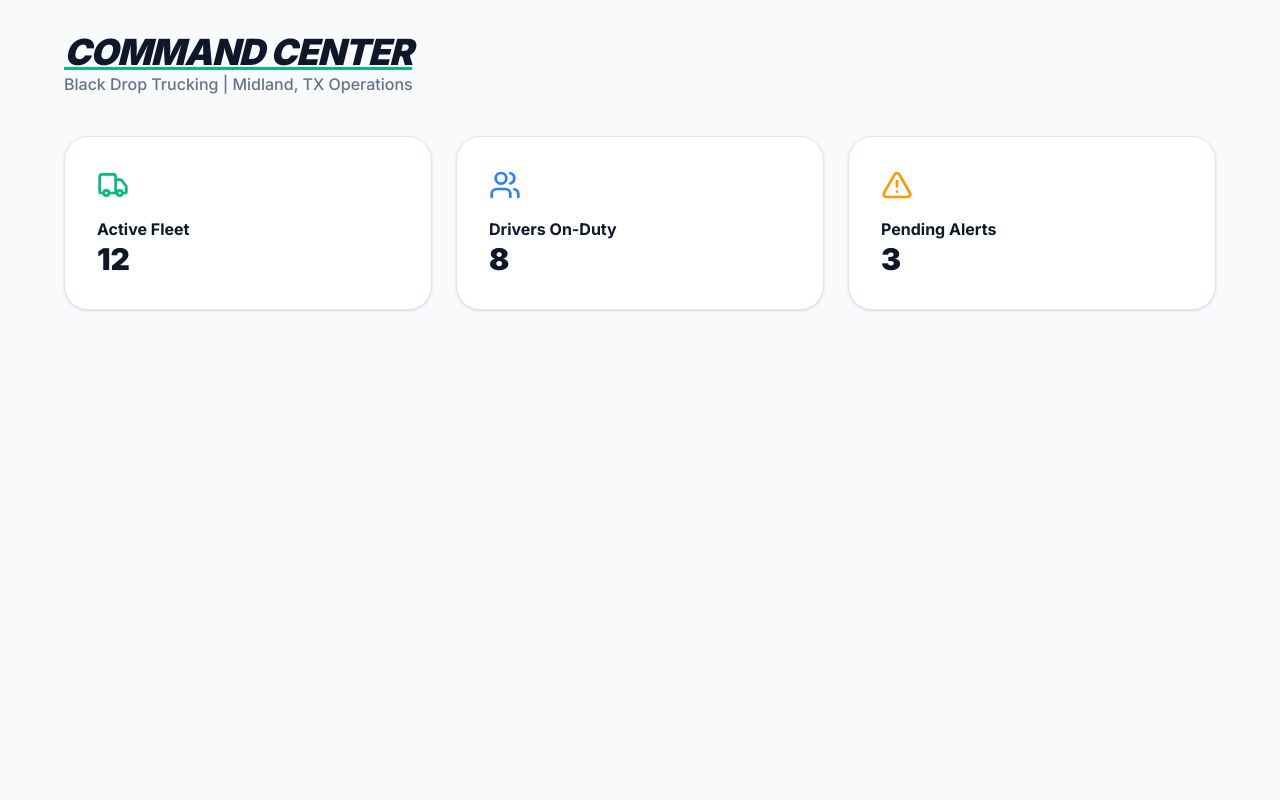
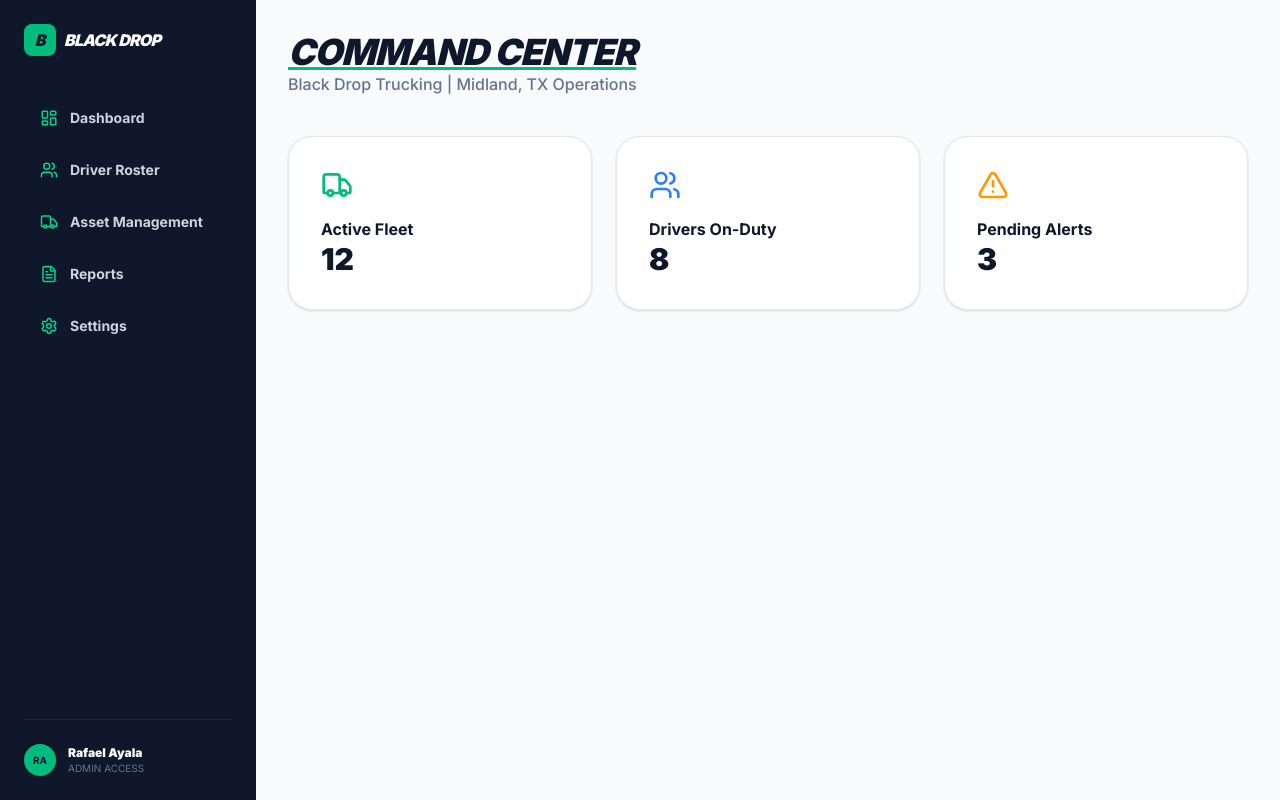
Before and after one commit to rafa09122007-svg/black-drop-compliance, a Next.js app: page / in a window 1280 px wide. Built offline with nearby package versions, Linux system fonts and the light colour scheme.

Commit message:
Restored sidebar navigation to root layout

```diff
--- a/app/layout.tsx
+++ b/app/layout.tsx
@@ -1,20 +1,54 @@
-import type { Metadata } from "next";
+"use client";
+import * as Lucide from 'lucide-react';
 import { Inter } from "next/font/google";
 import "./globals.css";
+import Link from 'next/link';
 
 const inter = Inter({ subsets: ["latin"] });
 
-export default function RootLayout({
-  children,
-}: {
-  children: React.ReactNode;
-}) {
+export default function RootLayout({ children }: { children: React.ReactNode }) {
+  const menuItems = [
+    { name: 'Dashboard', icon: 'LayoutDashboard', href: '/' },
+    { name: 'Driver Roster', icon: 'Users', href: '/drivers' },
+    { name: 'Asset Management', icon: 'Truck', href: '/assets' },
+    { name: 'Reports', icon: 'FileText', href: '/reports' },
+    { name: 'Settings', icon: 'Settings', href: '/settings' },
+  ];
+
   return (
     <html lang="en">
       <body className={inter.className}>
         <div className="flex min-h-screen bg-slate-50">
-          {/* We will add a new sidebar here later */}
-          <main className="flex-1">{children}</main>
+          <aside className="w-64 bg-slate-900 text-white flex flex-col p-6 fixed h-full">
+            <div className="flex items-center gap-2 mb-10">
+              <div className="w-8 h-8 bg-emerald-500 rounded-lg flex items-center justify-center font-black text-slate-900 italic">B</div>
+              <span className="font-black tracking-tighter uppercase italic">Black Drop</span>
+            </div>
+            <nav className="flex-1 space-y-2">
+              {menuItems.map((item) => (
+                <Link key={item.name} href={item.href} className="flex items-center gap-3 px-4 py-3 rounded-xl hover:bg-slate-800 transition-colors text-sm font-bold text-slate-300">
+                  <span className="text-emerald-400">
+                    {item.name === 'Dashboard' && <Lucide.LayoutDashboard size={18} />}
+                    {item.name === 'Driver Roster' && <Lucide.Users size={18} />}
+                    {item.name === 'Asset Management' && <Lucide.Truck size={18} />}
+                    {item.name === 'Reports' && <Lucide.FileText size={18} />}
+                    {item.name === 'Settings' && <Lucide.Settings size={18} />}
+                  </span>
+                  {item.name}
+                </Link>
+              ))}
+            </nav>
+            <div className="mt-auto pt-6 border-t border-slate-800">
+              <div className="flex items-center gap-3">
+                <div className="w-8 h-8 rounded-full bg-emerald-500 flex items-center justify-center text-[10px] font-bold text-slate-900">RA</div>
+                <div>
+                  <p className="text-xs font-black">Rafael Ayala</p>
+                  <p className="text-[10px] text-slate-500 uppercase">Admin Access</p>
+                </div>
+              </div>
+            </div>
+          </aside>
+          <main className="flex-1 ml-64">{children}</main>
         </div>
       </body>
     </html>
```
